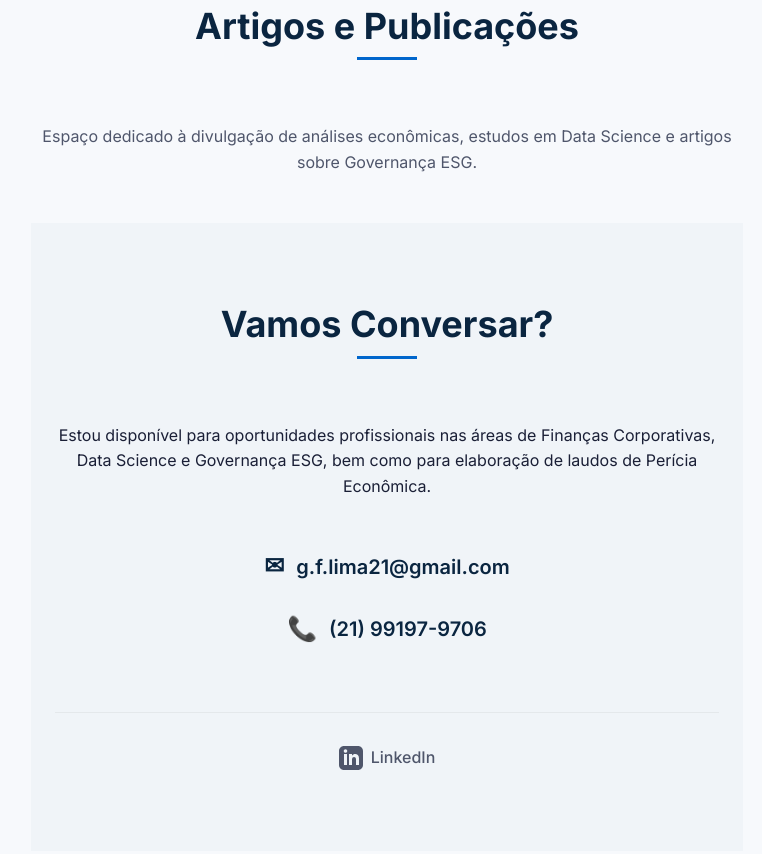
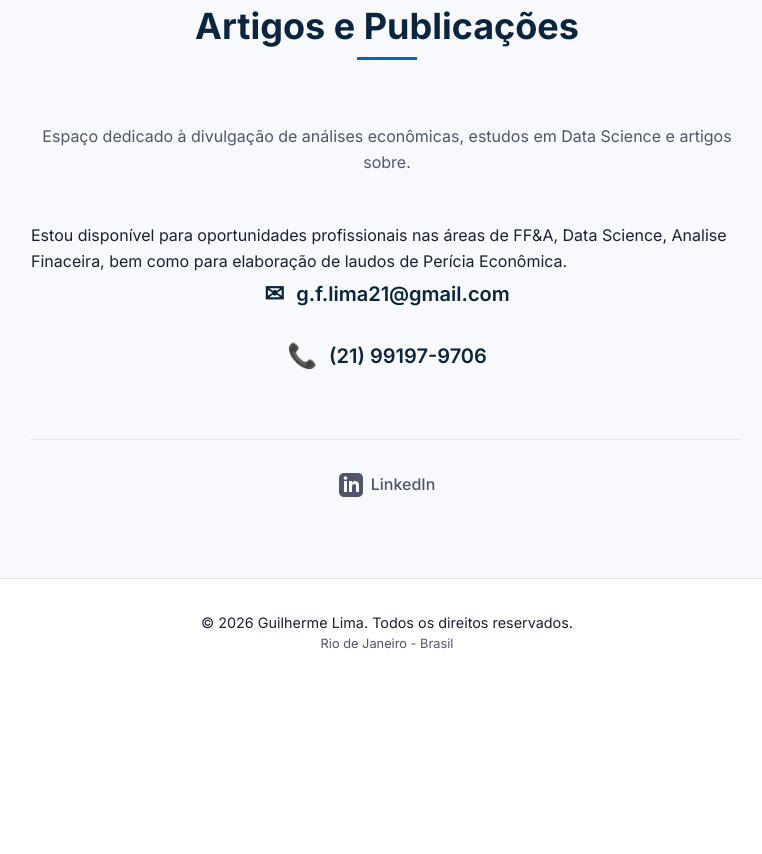
Before and after one commit to GFL21/Guilherme-Lima, a plain HTML site: page index.html in a window 1280 px wide. Shown: the part 3900-4754 px from the top of the page, without its empty margins (253-1015 px from the left). After the commit the page ends 4586 px from the top, so only its background shows below. Drawn offline with Linux system fonts and the light colour scheme.

Commit message:
Revise publication and contact section text
Updated text in the publications and contact sections to reflect new focus areas.

```diff
--- a/index.html
+++ b/index.html
@@ -460,22 +460,11 @@
         /* ==========================================================================
            Seção Publicações
            ========================================================================== */
-        .articles-list {
-            display: flex;
-            flex-direction: column;
-            gap: 1.5rem;
+
         }
 
 
-        .article-link {
-            font-size: 0.9rem;
-            font-weight: 600;
-            color: var(--clr-accent);
-        }
 
-        .article-link:hover {
-            color: var(--clr-primary);
-            text-decoration: underline;
         }
 
         /* ==========================================================================
@@ -810,15 +799,10 @@
         <section id="publicacoes" class="publicacoes section-padding bg-light border-top">
             <div class="container container-narrow">
                 <h2 class="section-title">Artigos e Publicações</h2>
-                <p class="text-center text-muted mb-large">Espaço dedicado à divulgação de análises econômicas, estudos em Data Science e artigos sobre Governança ESG.</p>
-
-                <div class="articles-list">
+                <p class="text-center text-muted mb-large">Espaço dedicado à divulgação de análises econômicas, estudos em Data Science e artigos sobre.</p>
 
 
-        <section id="contato" class="contato section-padding banner-color">
-            <div class="container container-narrow text-center">
-                <h2 class="section-title">Vamos Conversar?</h2>
-                <p class="lead">Estou disponível para oportunidades profissionais nas áreas de Finanças Corporativas, Data Science e Governança ESG, bem como para elaboração de laudos de Perícia Econômica.</p>
+                <p class="lead">Estou disponível para oportunidades profissionais nas áreas de FF&A, Data Science, Analise Finaceira, bem como para elaboração de laudos de Perícia Econômica.</p>
 
                 <div class="contact-methods">
                     <a href="mailto:g.f.lima21@gmail.com" class="contact-btn">
```
